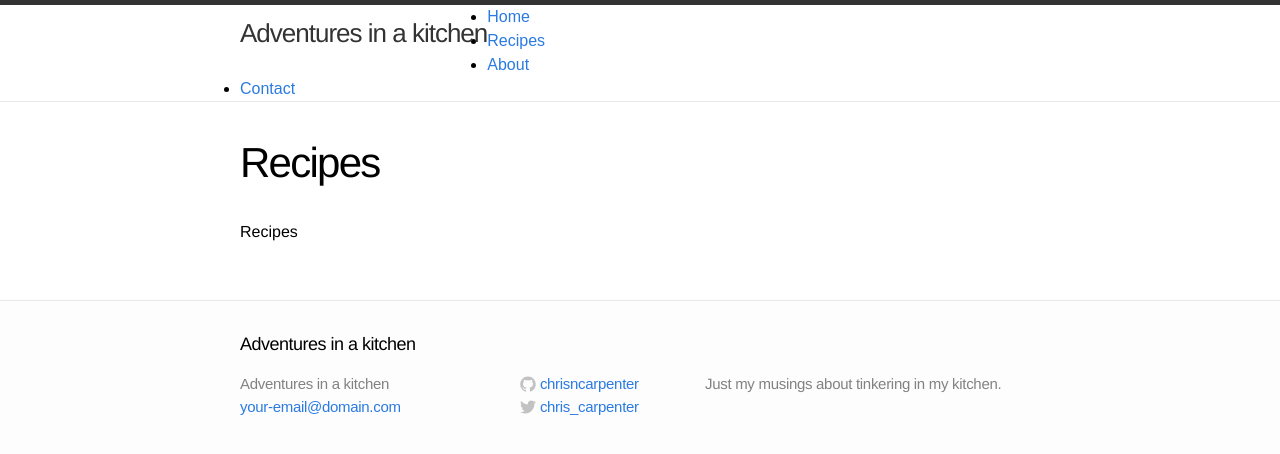
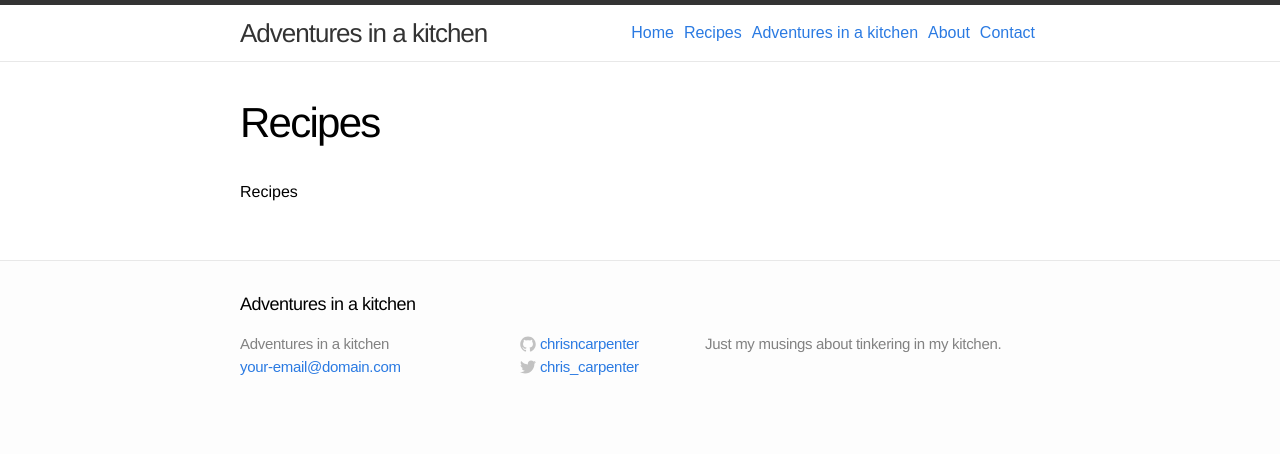
Before and after one commit to chrisncarpenter/chrisncarpenter.github.io, a Jekyll site: the page built from recipes.md, in a window 1280 px wide. Shown: the top 454 px of the page. Built offline with Jekyll 4.4.1, drawn with Linux system fonts in a browser that asks for light colours.

Commit message:
Navigation additions

```diff
--- a/_data/nav.yml
+++ b/_data/nav.yml
@@ -5,6 +5,10 @@
 - title: "Recipes"
   href: "/recipes/"
   id: "recipes"
+
+- title: "Adventures in a kitchen"
+  href: "/"
+  id: "logo"
 
 - title: "About"
   href: "/about/"
--- a/css/styles.css
+++ b/css/styles.css
@@ -7,3 +7,7 @@
 h6.countryOrigin { font-style:italic; padding:0 0 0 35px; font-size: 16px; line-height: 16px; font-weight: normal; }
 .usa { background: url('http://chrisncarpenter.github.io/images/usa.gif') no-repeat top left;}
 .co2 { width:310px; float:left;}
+
+.collapse {float:right;}
+.nav {margin:0;padding:0;list-style:none;}
+.collapse .nav li {float:left; height:56px;line-height:56px;padding:0 5px;}
```
